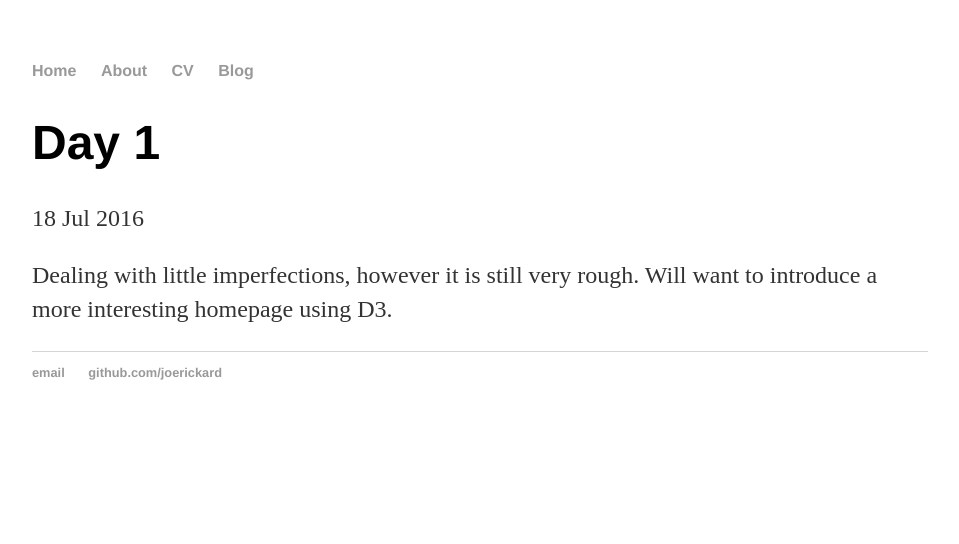
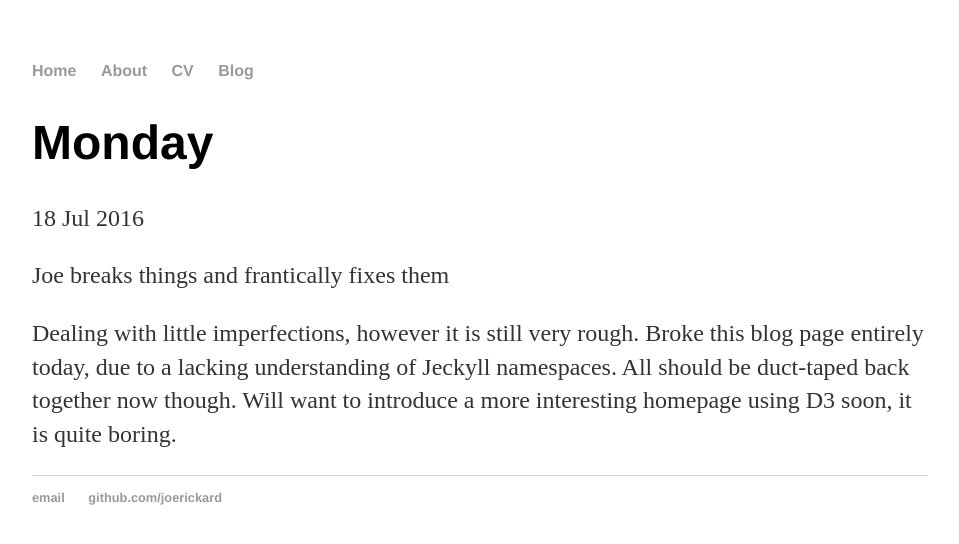
Before and after one commit to joerickard/personalWebsite, a Jekyll site: the page built from _posts/2016-07-18-Monday.md, in a window 1280 px wide. Shown: the top 544 px of the page, without its empty margins (160-1119 px from the left). Built offline with Jekyll 4.4.1, drawn with Linux system fonts in a browser that asks for light colours.

Commit message:
Update 2016-07-18-Monday.md

```diff
--- a/_posts/2016-07-18-Monday.md
+++ b/_posts/2016-07-18-Monday.md
@@ -1,7 +1,8 @@
 ---
 layout: post
-title: "Day 1"
+title: "Monday"
 date: 2016/07/18
 ---
+Joe breaks things and frantically fixes them
 
-Dealing with little imperfections, however it is still very rough. Will want to introduce a more interesting homepage using D3.
+Dealing with little imperfections, however it is still very rough. Broke this blog page entirely today, due to a lacking understanding of Jeckyll namespaces. All should be duct-taped back together now though. Will want to introduce a more interesting homepage using D3 soon, it is quite boring.
```
